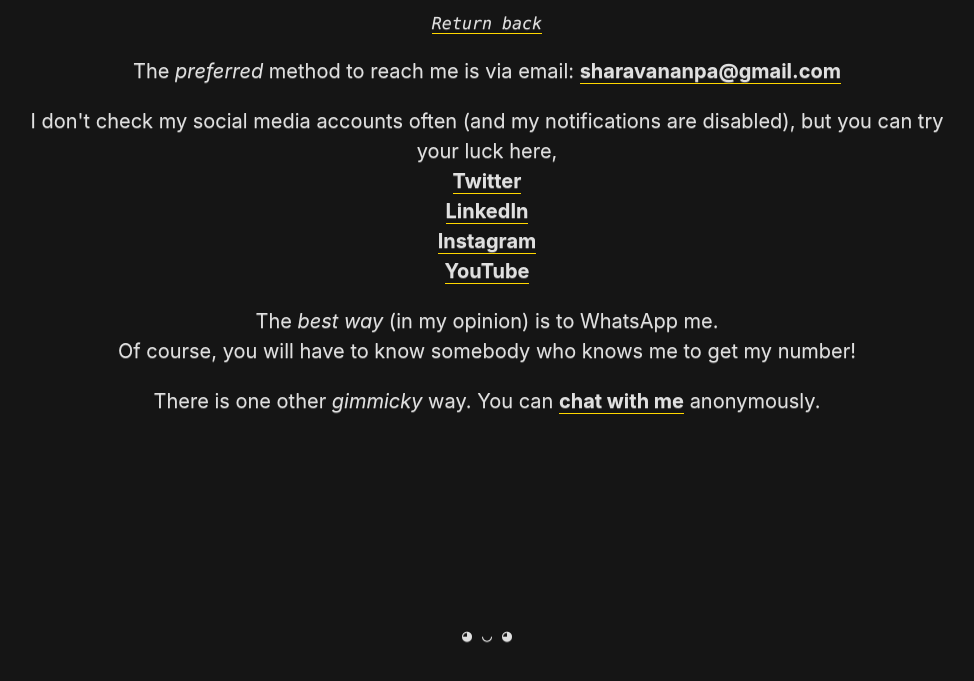
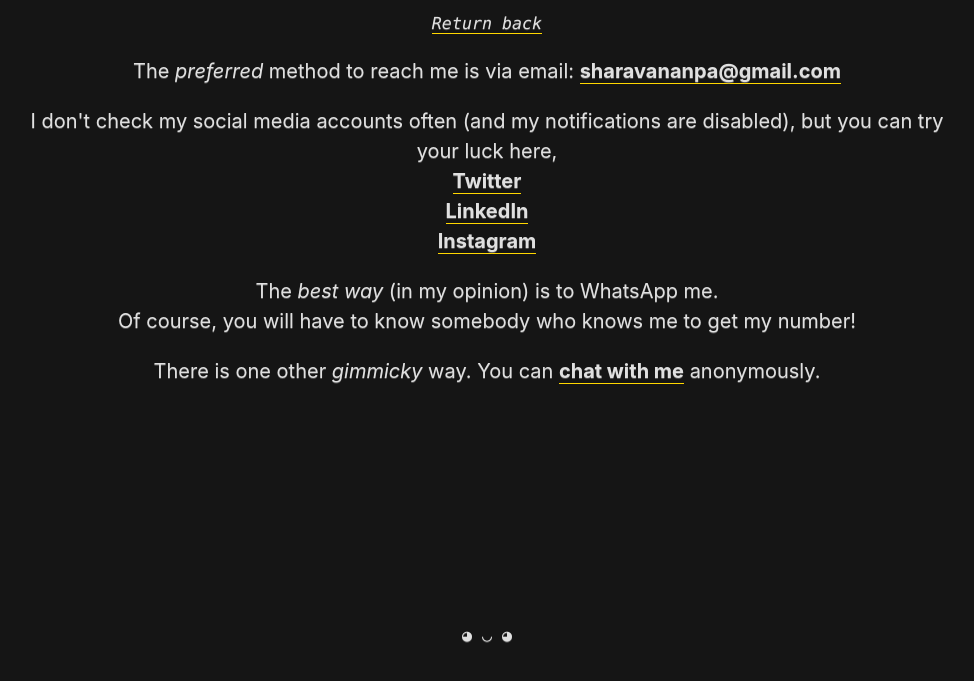
Before and after one commit to sharavananpa/My-Personal-Website, a plain HTML site: page contact.html in a window 1280 px wide. Shown: the part 103-784 px from the top of the page, without its empty margins (153-1127 px from the left). Drawn offline with Linux system fonts and the light colour scheme.

Commit message:
Update contact.html

```diff
--- a/contact.html
+++ b/contact.html
@@ -35,8 +35,6 @@
             <a href="https://www.linkedin.com/in/sharavananpa/" target="_blank" rel="noopener noreferrer">LinkedIn</a>
             <br>
             <a href="https://www.instagram.com/_sharavananpa/" target="_blank" rel="noopener noreferrer">Instagram</a>
-            <br>
-            <a href="https://www.youtube.com/@sharavananpa" target="_blank" rel="noopener noreferrer">YouTube</a>
         </p>
         <p>
             The <em>best way</em> (in my opinion) is to WhatsApp me.
```
